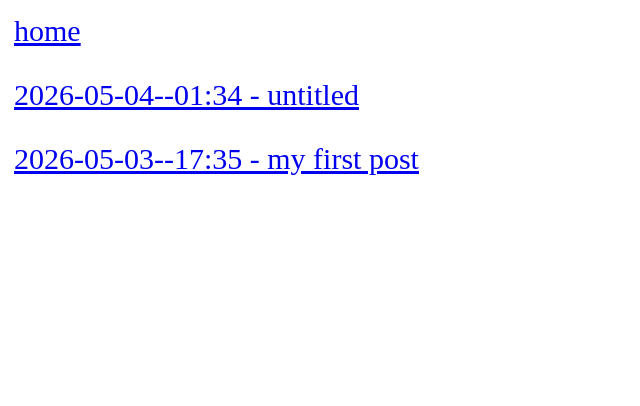
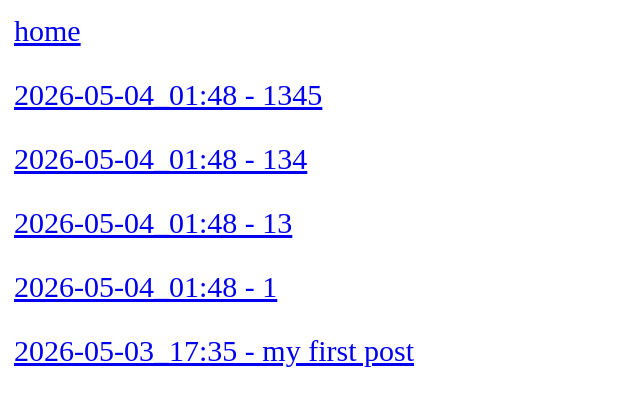
Before and after one commit to matijascic/website, a Jekyll site: the page built from blog/index.md, in a window 1280 px wide. Shown: the top 406 px of the page, without its empty margins (0-640 px from the left). Built offline with Jekyll 4.4.1, drawn with Linux system fonts in a browser that asks for light colours; our own code applies the rules of GitHub Pages for plain Markdown files.

Commit message:
datetime fmt

```diff
--- /dev/null
+++ b/_posts/2026-05-04-1.md
@@ -0,0 +1,9 @@
+---
+layout: post
+title: "1"
+date: 2026-05-04 01:48:14
+---
+
+<!-- block:paragraph -->
+
+<!-- /block -->
--- /dev/null
+++ b/_posts/2026-05-04-13.md
@@ -0,0 +1,9 @@
+---
+layout: post
+title: "13"
+date: 2026-05-04 01:48:14
+---
+
+<!-- block:paragraph -->
+
+<!-- /block -->
--- /dev/null
+++ b/_posts/2026-05-04-134.md
@@ -0,0 +1,9 @@
+---
+layout: post
+title: "134"
+date: 2026-05-04 01:48:14
+---
+
+<!-- block:paragraph -->
+
+<!-- /block -->
--- /dev/null
+++ b/_posts/2026-05-04-1345.md
@@ -0,0 +1,9 @@
+---
+layout: post
+title: "1345"
+date: 2026-05-04 01:48:14
+---
+
+<!-- block:paragraph -->
+
+<!-- /block -->
--- a/blog/index.md
+++ b/blog/index.md
@@ -1,7 +1,7 @@
 {% for post in site.posts %}
 <p>
   <a href="{{ post.url }}">
-    {{ post.date | date: "%Y-%m-%d--%H:%M" }} - {{ post.title }}
+    {{ post.date | date: "%Y-%m-%d_%H:%M" }} - {{ post.title }}
   </a>
 </p>
 {% endfor %}
```
Also changed, not shown: _posts/2026-05-03-my-first-post.md (renamed from _posts/2026-05-03-my_first_post.md, +2 -0 lines), _posts/2026-05-04-untitled.md (deleted, +0 -7 lines).
